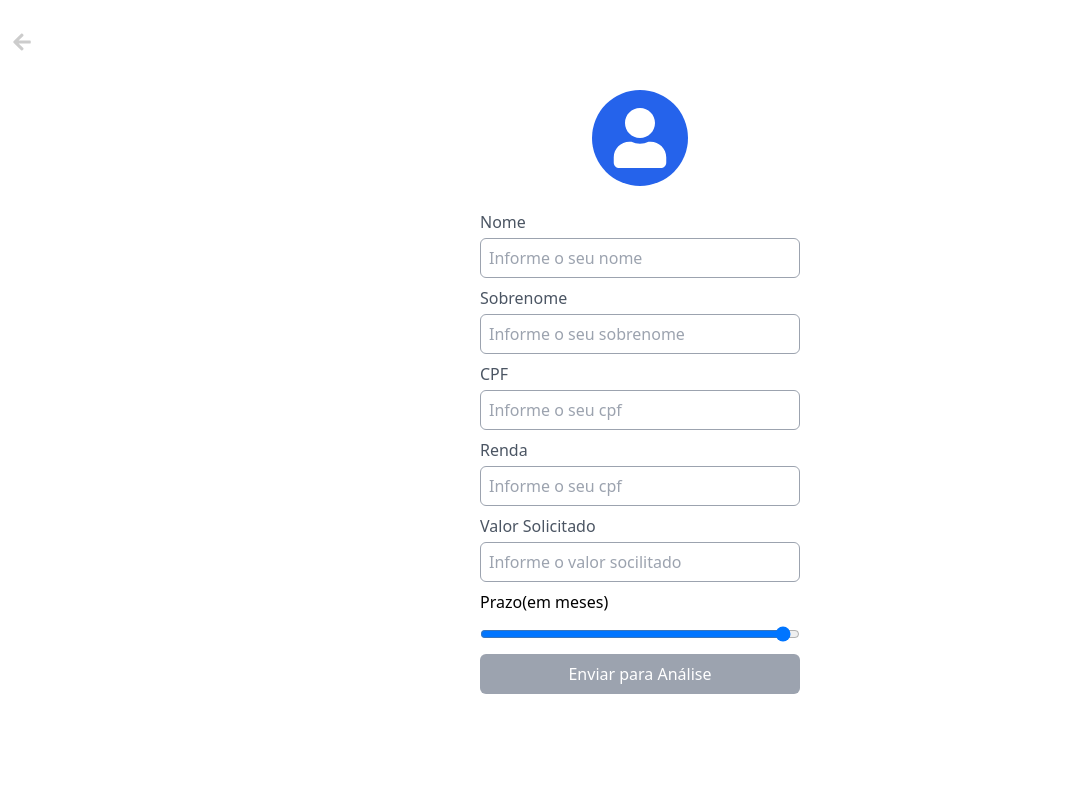
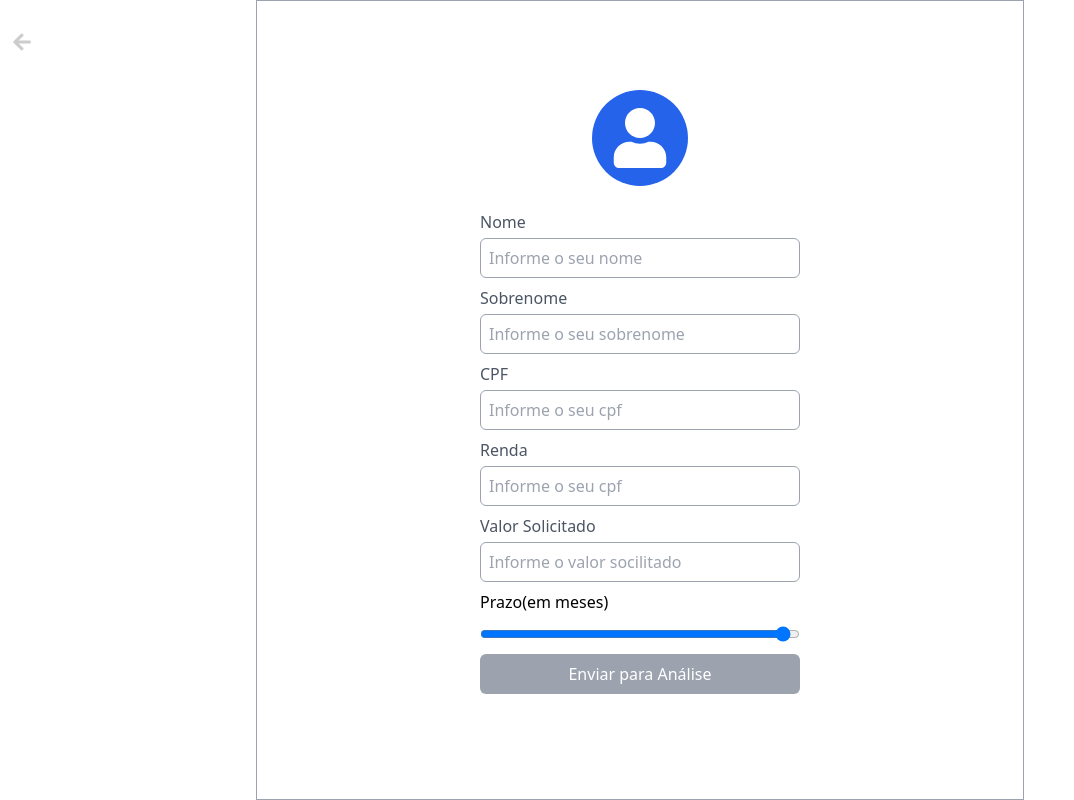
Before and after one commit to Luke0195/financies-app, a React (Vite) app: page /register in a window 1280 px wide. Shown: the whole page, without its empty margins (0-1074 px from the left). Built offline with nearby package versions, Linux system fonts and the light colour scheme.

Commit message:
style: register screen

```diff
--- a/src/pages/Register/index.tsx
+++ b/src/pages/Register/index.tsx
@@ -15,7 +15,7 @@ export function Register() {
         onClick={() => navigate('/')}
       />
       <Container>
-        <div className="w-full h-screen flex flex-col  items-center justify-center lign-middle p-8">
+        <div className="w-full h-screen flex flex-col  items-center justify-center lign-middle p-8 border border-gray-400">
           <div className="bg-blue-600 w-24 h-24 rounded-full flex items-center justify-center">
             <FaUser size={60} color="#fff" />
           </div>
```
